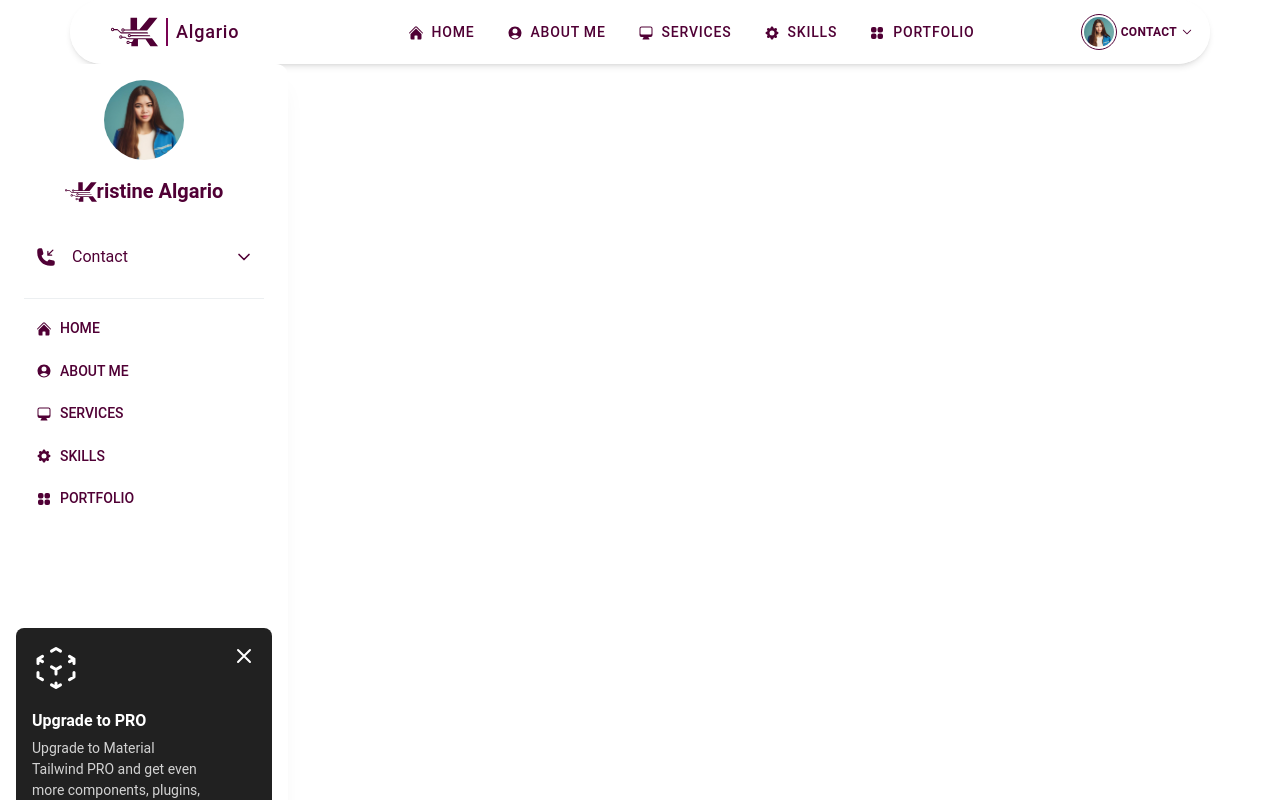
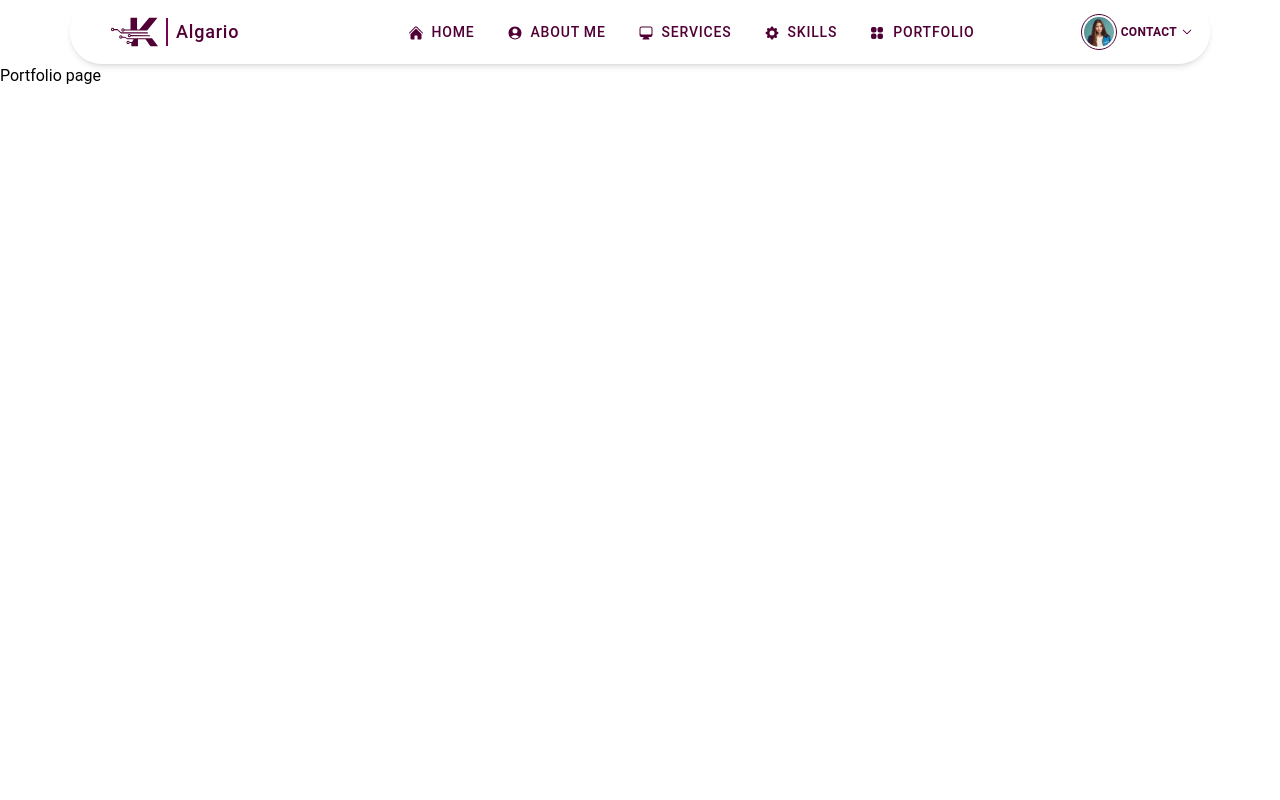
Before and after one commit to KrisTechHub/kris-algario, a React (Vite) app: page /Portfolio in a window 1280 px wide. Shown: the top 800 px of the page. Built offline with nearby package versions, Linux system fonts and the light colour scheme.

Commit message:
added contents to nav components

```diff
--- a/src/App.jsx
+++ b/src/App.jsx
@@ -1,18 +1,31 @@
+import { BrowserRouter as Router, Route, Routes } from "react-router-dom";
 import './App.css'
 import NavMenu from './Components/NavMenu/NavMenu'
-import SideBar from './Components/SideBar/SideBar'
+// import SideBar from './Components/SideBar/SideBar'
 import Home from './Components/Home/Home'
+import About from './Components/About/About'
+import Skills from './Components/Skills/Skills'
+import Services from './Components/Services/Services';
+import Portfolio from './Components/Portfolio/Portfolio'
+
 
 
 function App() {
 
   return (
-      <div>
-        <NavMenu />
-        <SideBar />
-        <Home />
-      </div>
+      <Router>
+          <NavMenu />
+          {/* <SideBar /> */}
+
+          <Routes>
+              <Route path="/Home" element={<Home/>} />
+              <Route path="/About" element={<About/>} />
+              <Route path="/Skills" element={<Skills />} />
+              <Route path="/Services" element={<Services />} />
+              <Route path="/Portfolio" element={<Portfolio />} />
+          </Routes>
+      </Router>
   )
 }
 
-export default App
+export default App;
--- a/src/Components/NavMenu/MenuItems.jsx
+++ b/src/Components/NavMenu/MenuItems.jsx
@@ -1,9 +1,10 @@
 import React from "react";
-import { BrowserRouter as Router, Route, Switch, Link } from "react-router-dom";
 import PropTypes from 'prop-types'; // Import PropTypes
-import About from "../About/About";
+import { Link } from "react-router-dom";
 import { navItems } from "./NavData";
-import { Typography, MenuItem } from "@material-tailwind/react";
+import { MenuItem } from "@material-tailwind/react";
+
+
 
 
 function NavList({ navListItems, isVertical = false }) {
@@ -12,18 +13,16 @@ function NavList({ navListItems, isVertical = false }) {
         : "mt-2 mb-4 flex flex-col gap-2 lg:mb-0 lg:mt-0 lg:flex-row lg:items-center";
 
     return (
-        <Router>
             <ul className={containerClasses}>
-                {navListItems.map(({ label, icon }) => (
-                    <Typography key={label} as="a" href="/About" variant="small" className="font-medium text-sm" >
+                {navListItems.map(({ label, icon, link }) => (
+                    <Link key={label} as="a" to={link} variant="small" className="font-medium text-sm" >
                         <MenuItem className="flex items-center gap-2 lg:rounded-full hover:bg-purple-50">
                             {React.createElement(icon, { className: "h-[16px] w-[16px] text-mypink-800" })}{" "}
                             <span className="text-mypink-800">{label}</span>
                         </MenuItem>
-                    </Typography>
+                    </Link>
                 ))}
             </ul>
-        </Router>
     );
 }
 
--- a/src/Components/NavMenu/NavData.js
+++ b/src/Components/NavMenu/NavData.js
@@ -10,21 +10,26 @@ export const navItems = [
     {
         label: "HOME",
         icon: HomeIcon,
+        link: "/Home",
     },
     {
         label: "ABOUT ME",
         icon: UserCircleIcon,
+        link: "/About",
     },
     {
         label: "SERVICES",
         icon: ComputerDesktopIcon,
+        link: "/Services",
     },
     {
         label: "SKILLS",
         icon: Cog8ToothIcon,
+        link: "/Skills",
     },
     {
         label: "PORTFOLIO",
         icon: Squares2X2Icon,
+        link: "/Portfolio",
     },
 ];
--- a/src/Components/NavMenu/NavMenu.jsx
+++ b/src/Components/NavMenu/NavMenu.jsx
@@ -2,9 +2,9 @@ import React from "react";
 import ContactDropdown from "./ContactDropdown";
 import MenuItems from "./MenuItems";
 import { navItems } from "./NavData";
-
 import { Navbar, Collapse, Typography, IconButton, } from "@material-tailwind/react";
 import { Bars3Icon } from "@heroicons/react/24/solid";
+
 
 
 
@@ -23,7 +23,7 @@ export default function NavMenu() {
             <Navbar className="mx-auto max-w-screen-xl p-2 lg:rounded-full lg:pl-6 tracking-wider">
                 <div className="relative mx-auto flex items-center justify-between text-mypink-800 ">
 
-                <Typography as="a" href="#" className="divide-x-2 divide-mypink-600 font-sans me-20 flex items-start mr-4 ml-2 cursor-pointer py-1.5 font-medium flex items-center">
+                    <Typography as="a" href="/Home" className="divide-x-2 divide-mypink-600 font-sans me-20 flex items-start mr-4 ml-2 cursor-pointer py-1.5 font-medium flex items-center">
                         <svg className="px-2 lg:text-lg md:text-base" width="63" height="34" viewBox="0 0 73 44" fill="none" xmlns="http://www.w3.org/2000/svg">
                             <path d="M57.8966 24.1568L56.6549 22.3975H15.5772L9.88631 17.2549H4.19543V19.1495H9.88631L15.5772 24.1568H57.8966Z" fill="#500035" />
                             <path fillRule="evenodd" clipRule="evenodd" d="M2.51724 20.7059C3.90748 20.7059 5.03448 19.5471 5.03448 18.1177C5.03448 16.6882 3.90748 15.5294 2.51724 15.5294C1.12701 15.5294 0 16.6882 0 18.1177C0 19.5471 1.12701 20.7059 2.51724 20.7059ZM2.51717 19.227C3.11299 19.227 3.59599 18.7303 3.59599 18.1177C3.59599 17.5051 3.11299 17.0085 2.51717 17.0085C1.92136 17.0085 1.43835 17.5051 1.43835 18.1177C1.43835 18.7303 1.92136 19.227 2.51717 19.227Z" fill="#500035" />
@@ -57,6 +57,7 @@ export default function NavMenu() {
                 <Collapse open={isNavOpen} className="overflow-scroll">
                     <MenuItems navListItems={navItems} isVertical={true} />
                 </Collapse>
+
             </Navbar>
     );
 }
--- a/src/Components/Portfolio/Portfolio.jsx
+++ b/src/Components/Portfolio/Portfolio.jsx
@@ -0,0 +1,9 @@
+import React from 'react';
+
+export default function Portfolio() {
+    return (
+        <div>
+            <h1>Portfolio page</h1>
+        </div>
+    );
+}
--- a/src/Components/Services/Services.jsx
+++ b/src/Components/Services/Services.jsx
@@ -0,0 +1,9 @@
+import React from 'react';
+
+export default function Services() {
+    return (
+        <div>
+            <h1>Services page</h1>
+        </div>
+    );
+}
--- a/src/Components/Skills/Skills.jsx
+++ b/src/Components/Skills/Skills.jsx
@@ -0,0 +1,9 @@
+import React from 'react';
+
+export default function Skills() {
+    return (
+        <div>
+            <h1>Skills page</h1>
+        </div>
+    );
+}
```
Also changed, not shown: src/Components/About/About.jsx (+2 -5 lines), src/Components/Home/Home.jsx (+2 -7 lines). Lines whose indentation alone changed are shown as unchanged.
